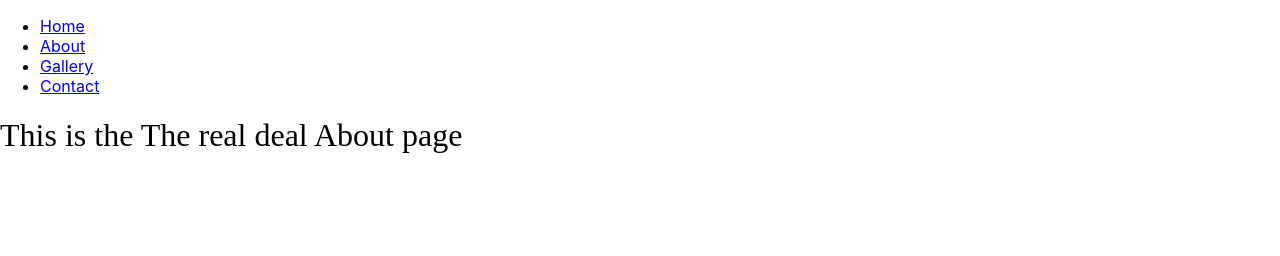
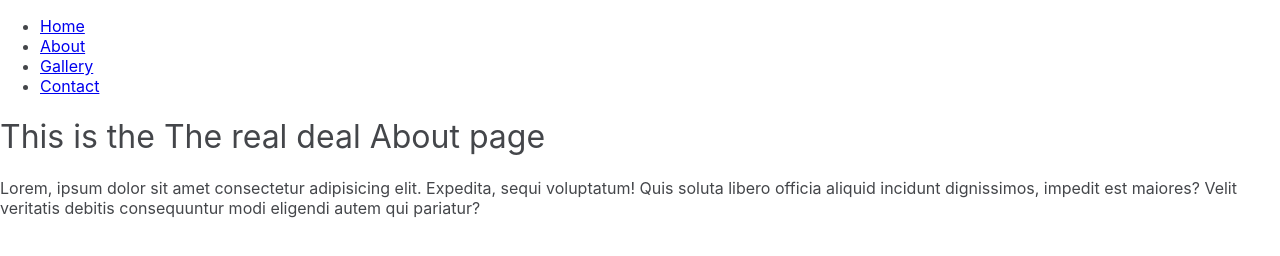
Before and after one commit to mattfrankjames/basic-starter-site.github.io, a plain HTML site: page about.html in a window 1280 px wide. Drawn offline with Linux system fonts and the light colour scheme.

Commit message:
Added some changes

```diff
--- a/about.html
+++ b/about.html
@@ -21,6 +21,7 @@
     </nav>
   </header>
   <h1>This is the The real deal About page</h1>
+  <p>Lorem, ipsum dolor sit amet consectetur adipisicing elit. Expedita, sequi voluptatum! Quis soluta libero officia aliquid incidunt dignissimos, impedit est maiores? Velit veritatis debitis consequuntur modi eligendi autem qui pariatur?</p>
 </body>
 
 </html>
--- a/css/style.css
+++ b/css/style.css
@@ -14,13 +14,13 @@ img {
 body {
   font-family: -apple-system, BlinkMacSystemFont, 'Segoe UI', Roboto, Oxygen, Ubuntu, Cantarell,
     'Open Sans', 'Helvetica Neue', sans-serif;
+  color: #44464a;
 }
 h1,
 h2,
 h3,
 h4 {
   font-weight: normal;
-  font-family: serif;
 }
 img {
   width: 500px;
```
Also changed, not shown: features.html (added, +12 -0 lines).
